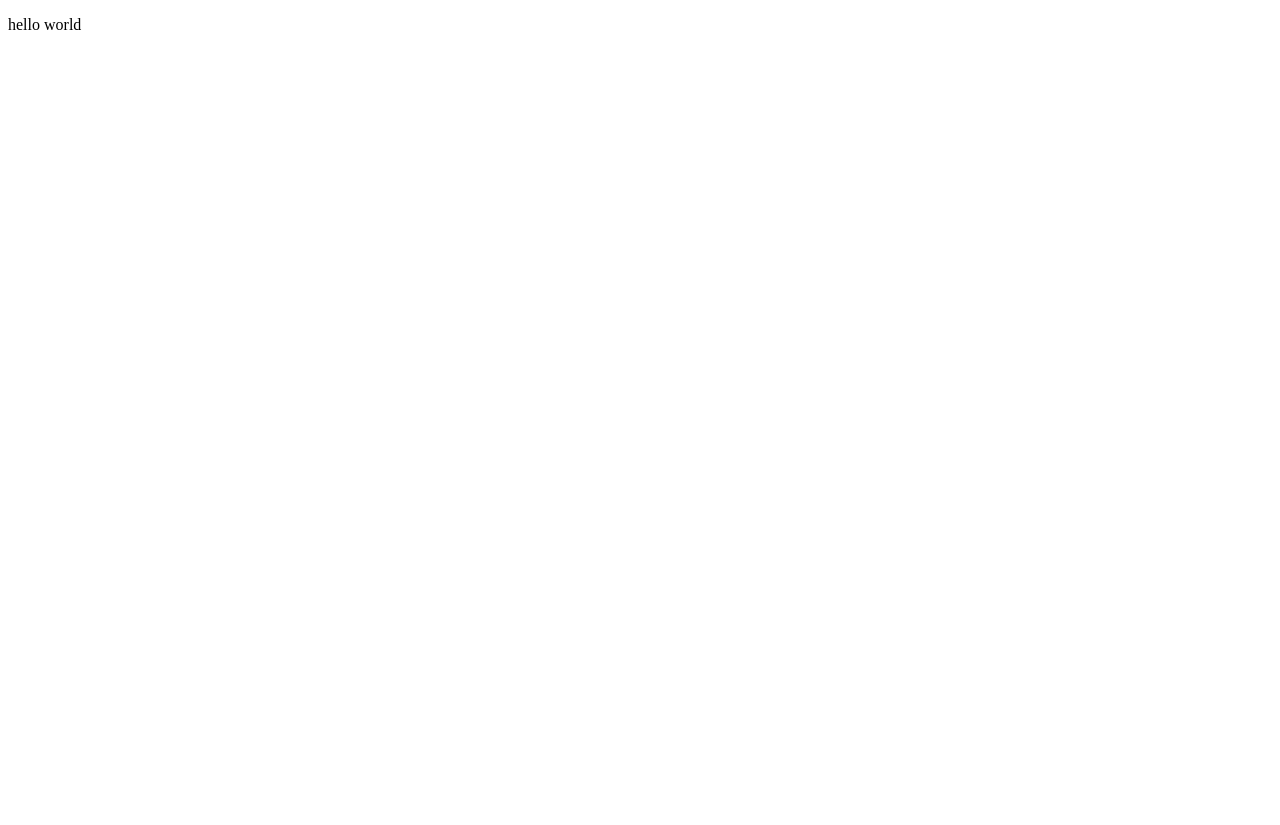
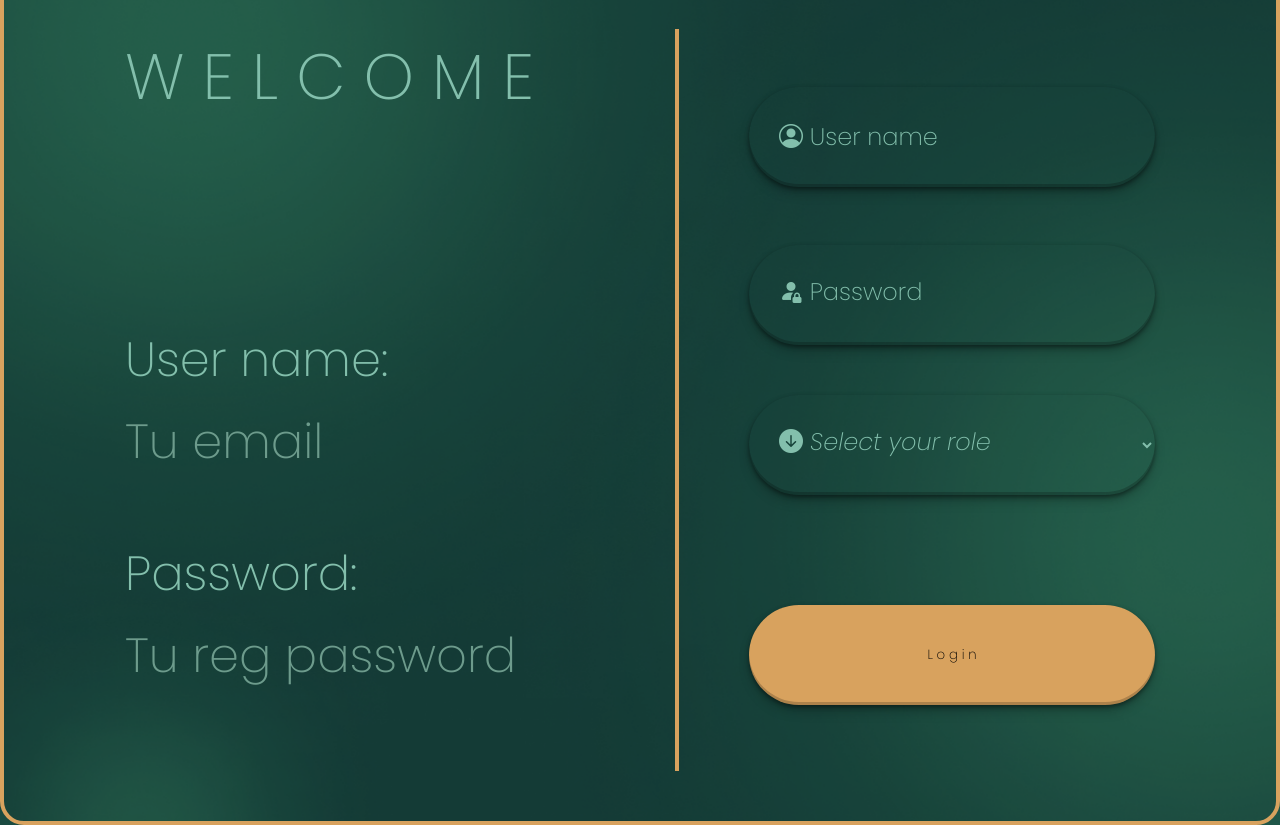
Before and after one commit to Wallisnut/Login_hw_6609681223, a plain HTML site: page public/HTML/login_p.html in a window 1280 px wide. Before the commit the page ends 800 px from the top, so only its background shows below. Drawn offline with nearby package versions, Linux system fonts and the light colour scheme.

Commit message:
html-css

```diff
--- /dev/null
+++ b/public/CSS/styles.css
@@ -0,0 +1,179 @@
+* {
+    margin: 0;
+    padding: 0;
+    box-sizing: border-box;
+    font-family: "Poppins", serif;
+    font-weight: 200;
+}
+@import url("https://cdn.jsdelivr.net/npm/bootstrap-icons@1.11.3/font/bootstrap-icons.min.css");
+:root{
+    --border-1: #D8A25E;
+    --text-1: #83BFAC;
+    --text-2: #6D9B8C;
+    --back-1: #16423C;
+    --back-2: #16423C;
+}
+body{
+    background-image: url(../img/Screenshot\ 2024-10-11\ 134830.png);
+    height: 100vh;
+    background-position: center;
+    background-size: cover;
+    background-repeat: no-repeat;
+    display: flex;
+    justify-content: center;
+    align-items: center;
+}
+.login-container{
+    display: flex;
+    position: relative;
+    justify-content: center;
+    padding: 50px;
+    border: 4px solid var(--border-1);
+    border-radius: 24px;
+    max-width: 1290px;
+    width: 100%;
+    height: 850px;
+    z-index: 1;
+    background-color: rgba(0, 0, 0, 0.1);
+}
+.text-box #a{
+    color: var(--text-1);
+    margin-bottom: 10px;
+}
+.text-box h1{
+    color: var(--text-1);
+    font-size: 64px;
+    margin-bottom: 200px;
+}
+.text-box h3{
+    font-size: 48px;
+}
+.text-box #b{
+    color: var(--text-2);
+    margin-bottom: 60px;
+}
+.text-box{
+    max-width: 550px;
+    width: 100%;
+}
+.login-box{
+    max-width: 480px;
+    width: 100%;
+    display: flex;
+    flex-direction: column;
+    border-left: 4px solid var(--border-1);
+    padding-left: 70px;
+}
+input{
+    margin-top: 58px;
+}
+input[type="input-btn"]{
+    max-width: 560px;
+    width: 100%;
+    height: 100px;
+    background-color: transparent;
+    box-shadow: rgba(0, 0, 0, 0.4) 0px 2px 4px, rgba(0, 0, 0, 0.3) 0px 7px 13px -3px, rgba(0, 0, 0, 0.2) 0px -3px 0px inset;
+    border-radius: 50px;
+    outline: none;
+    border: none;
+    z-index: 1;
+}
+input[type="password"]{
+    max-width: 560px;
+    width: 100%;
+    height: 100px;
+    background-color: transparent;
+    box-shadow: rgba(0, 0, 0, 0.4) 0px 2px 4px, rgba(0, 0, 0, 0.3) 0px 7px 13px -3px, rgba(0, 0, 0, 0.2) 0px -3px 0px inset;
+    border-radius: 50px;
+    outline: none;
+    border: none;
+    z-index: 1;
+}
+
+.userName{
+    position: absolute;
+    color: var(--text-1);
+    font-size: 24px;
+    margin-top: 90px;
+    margin-left: 30px;
+    transition: 0.2s ease;
+    width: 200px;
+    justify-items: center;
+    border-radius: 50px;
+    z-index: 0;
+}
+
+input:focus ,input:valid{
+    font-size: 24px;
+    color: var(--text-1);
+    padding: 0px 30px;
+}
+input:focus + .userName ,input:valid + .userName{
+    font-size: 20px;
+    transform: translate(-5px,-45px) scale(0.88);
+    background-color: var(--back-2);
+    z-index: 1;
+}
+.pass{
+    position: absolute;
+    color: var(--text-1);
+    font-size: 24px;
+    margin-top: 245px;
+    margin-left: 30px;
+    transition: 0.2s ease;
+    width: 200px;
+    justify-items: center;
+    border-radius: 50px;
+    z-index: 0;
+}
+input:focus + .pass ,input:valid + .pass{
+    font-size: 20px;
+    transform: translate(-5px,-45px) scale(0.88);
+    background-color: var(--back-2);
+    z-index: 1;
+}
+#select-btn{
+    max-width: 560px;
+    width: 100%;
+    height: 100px;
+    margin-top: 50px;
+    background-color: transparent;
+    box-shadow: rgba(0, 0, 0, 0.4) 0px 2px 4px, rgba(0, 0, 0, 0.3) 0px 7px 13px -3px, rgba(0, 0, 0, 0.2) 0px -3px 0px inset;
+    border-radius: 50px;
+    outline: none;
+    border: none;
+    z-index: 1;
+}
+.icon-down{
+    position: absolute;
+    color: var(--text-1);
+    font-size: 24px;
+    margin-top: 395px;
+    margin-left: 30px;
+    transition: 0.2s ease;
+    width: 250px;
+    justify-items: center;
+    border-radius: 50px;
+    z-index: 0;
+}
+select:focus,select:valid{
+    font-size: 24px;
+    color: var(--text-1);
+    padding: 0px 30px;
+}
+select:focus + .icon-down {
+    font-size: 20px;
+    transform: translate(-5px,-45px) scale(0.88);
+    background-color: var(--back-2);
+    z-index: 1;
+}
+.login-btn{
+    max-width: 560px;
+    width: 100%;
+    height: 100px;
+    background-color: var(--border-1);
+    box-shadow: rgba(0, 0, 0, 0.4) 0px 2px 4px, rgba(0, 0, 0, 0.3) 0px 7px 13px -3px, rgba(0, 0, 0, 0.2) 0px -3px 0px inset;
+    border-radius: 50px;
+    border: none;
+    margin-top: 110px;
+}
--- a/public/HTML/login_p.html
+++ b/public/HTML/login_p.html
@@ -1,12 +1,41 @@
-<!doctype html>
+<!DOCTYPE html>
 <html lang="en">
-  <head>
-    <meta charset="UTF-8" />
-    <meta name="viewport" content="width=device-width, initial-scale=1" />
-    <title></title>
-    <link ref="css/style.css" rel="stylesheet" />
+<head>
+    <meta charset="UTF-8">
+    <meta name="viewport" content="width=device-width, initial-scale=1.0">
+    <title>Login</title>
+    <link rel="stylesheet" href="../CSS/styles.css">
+
+    <link rel="stylesheet" href="https://cdn.jsdelivr.net/npm/bootstrap-icons@1.11.3/font/bootstrap-icons.min.css">
+    <link rel="preconnect" href="https://fonts.googleapis.com">
+    <link rel="preconnect" href="https://fonts.gstatic.com" crossorigin>
+    <link href="https://fonts.googleapis.com/css2?family=Poppins:ital,wght@0,100;0,200;0,300;0,400;0,500;0,600;0,700;0,800;0,900;1,100;1,200;1,300;1,400;1,500;1,600;1,700;1,800;1,900&display=swap" rel="stylesheet">
   </head>
-  <body>
-    <p>hello world</p>
-  </body>
+<body>
+    <div class="login-container">
+      <div class="text-box">
+        <h1>W E L C O M E</h1>
+        <h3 id="a">User name: </h3>
+        <h3 id="b">Tu email</h3>
+        <h3 id="a">Password: </h3>
+        <h3 id="b">Tu reg password</h3>
+      </div>
+      <div class="login-box">
+        <form id="loginForm" onsubmit="handleLogin(event)"></form>
+        <input type="input-btn" id="username" required>
+        <div class="userName"><i class="bi bi-person-circle"></i>  User name</div>
+        <input type="password" id="password" required>
+        <div class="pass"><i class="bi bi-person-fill-lock"></i> Password</div>
+        <select id="select-btn" required>
+          <option value="--select your role--"></option>
+          <option value="student">Student</option>
+          <option value="staff">Staff</option>
+        </select>
+        <div class="icon-down"><i class="bi bi-arrow-down-circle-fill"> Select your role</i></div>
+        <button type="login" class="login-btn">L o g i n</button>
+        </form>
+      </div>
+    </div>
+    <script src="script.js"></script>
+</body>
 </html>
```
Also changed, not shown: public/img/Screenshot 2024-10-11 134830.png (added).
